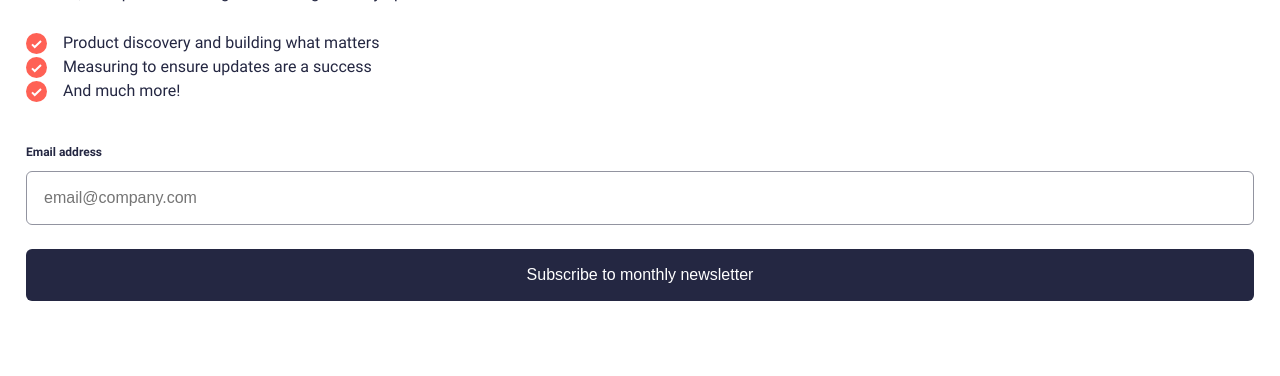
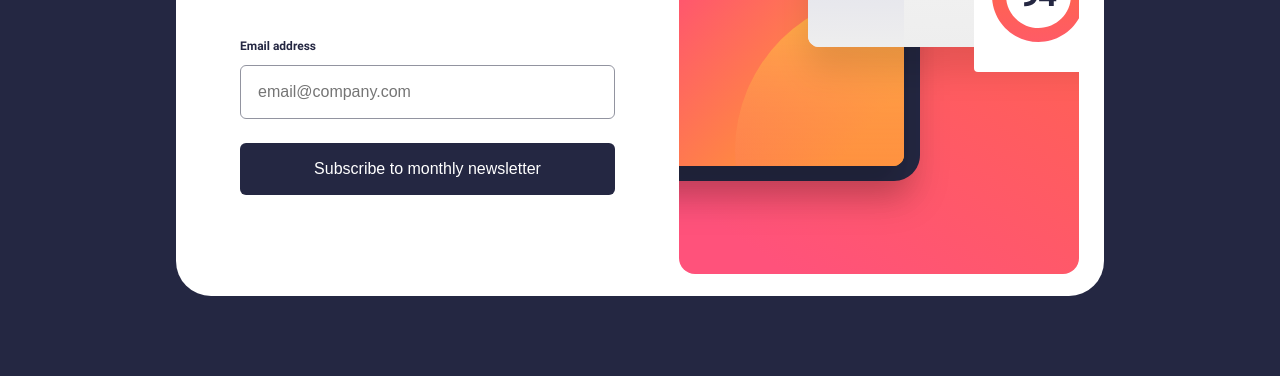
Before and after one commit to reqayasa/fmr-newsletter-sign-up, a plain HTML site: page index.html in a window 1280 px wide. Shown: the part 424-800 px from the top of the page. Drawn offline with Linux system fonts and the light colour scheme.

Commit message:
finish responsive design for mobile and dekstop

```diff
--- a/dist/style.css
+++ b/dist/style.css
@@ -43,6 +43,11 @@ body {
   color: var(--dark-slate-grey);
 }
 
+main {
+  display: flex;
+  flex-direction: column;
+}
+
 /* Mobile FIrst */
 h1 {
   font-size: calc(39 / 16 * 1rem);
@@ -60,11 +65,14 @@ ul {
   /* margin-left: calc(20 / 16 * 1rem); */
 }
 
-ul > li {
+ul > li{
   list-style: none;
   position: relative;
   padding-left: calc(37 / 16 * 1rem);
+}
 
+ul > li:not(:last-child){
+  padding-bottom: calc(12 / 16 * 1rem);
 }
 
 ul > li::before {
@@ -75,9 +83,9 @@ ul > li::before {
 }
 
 .content {
-  margin-top: calc(49 / 16 * 1rem);
-  margin-left: calc(26 / 16 * 1rem);;
-  margin-right: calc(26 / 16 * 1rem);;
+  margin-top: calc(45 / 16 * 1rem);
+  margin-left: calc(26 / 16 * 1rem);
+  margin-right: calc(26 / 16 * 1rem);
 }
 
 .content form {
@@ -121,7 +129,7 @@ ul > li::before {
 .content form input[type=submit]:hover {
   background: linear-gradient(to left, hsl(15, 100%, 61%), hsl(346, 100%, 66%));
   cursor: pointer;
-  box-shadow: 0px 5px 10px 0px var(--tomate-50);
+  box-shadow: 0 0.25rem 0.5rem 0 var(--tomate-50);
   transition: all 500 ease-out;
 }
 
@@ -129,5 +137,47 @@ ul > li::before {
   background-image: url("../assets/images/illustration-sign-up-mobile.svg");
   background-repeat: no-repeat;
   background-size: cover;
-  min-height: 284px;
+  min-height: calc(284 / 16 * 1rem);
 }
+
+@media screen and (min-width: calc(450 / 16 * 1rem)) {
+  .content {
+    max-width: calc(450 / 16 * 1rem);
+    margin-inline: auto;
+  }
+}
+
+@media screen and (min-width: calc(1000 / 16 * 1rem)) {
+  body {
+    background-color: var(--dark-slate-grey);
+  }
+  main {
+    flex-direction: row;
+    background-color: var(--white);
+    width: calc(928 / 16 * 1rem);
+    height: calc(640 / 16 * 1rem);
+    border-radius: calc(35 / 16 * 1rem);
+    padding: calc(25 / 16 * 1rem);
+    position: absolute;
+    left: 50vw;
+    top: 50vh;
+    transform: translate(-50%, -50%);
+  }
+  .ilustration {
+    background-image: url("../assets/images/illustration-sign-up-desktop.svg");
+    background-repeat: no-repeat;
+    background-size: cover;
+    min-width: calc(400 / 16 * 1rem);
+    min-height: calc(593 / 16 * 1rem);
+    order: 2;
+  }
+
+  .content {
+    order: 1;
+    width:calc(450 / 16 * 1rem);
+    margin-top: calc(74 / 16 * 1rem);
+    margin-left: calc(39 / 16 * 1rem);
+    margin-right: calc(64 / 16 * 1rem);
+  }
+
+}
```
